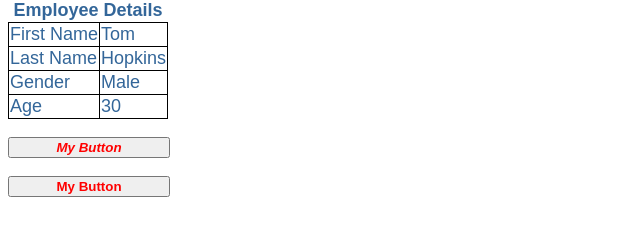
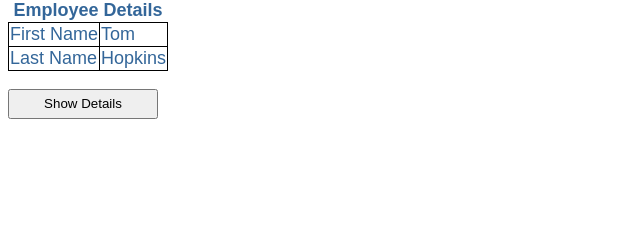
Before and after one commit to chaudharymajid/first_angular, an Angular app: page / in a window 1280 px wide. Shown: the part 385-620 px from the top of the page, without its empty margins (0-640 px from the left). Built offline with nearby package versions, Linux system fonts and the light colour scheme.

Commit message:
show hide button

```diff
--- a/src/app/app.component.html
+++ b/src/app/app.component.html
@@ -5,8 +5,3 @@
 <div>
 <employee></employee>
 </div>
-<br/>
-<button class = "colorClass" [class]='classesToApply' style="width: 162px">My Button</button>
-<br/>
-<br/>
-<button class = "colorClass" [class.boldClass]='applyBoldClass' style="width: 162px">My Button</button>
--- a/src/app/app.component.ts
+++ b/src/app/app.component.ts
@@ -17,4 +17,8 @@ export class AppComponent {
   getFullName() : string {
     return this.firstName + ' ' + this.lastName;
   }
+
+  onClick() : void {
+    alert('Button Clicked');
+  }
 }
--- a/src/app/employee/emp.comp.html
+++ b/src/app/employee/emp.comp.html
@@ -21,7 +21,7 @@
             {{lastName}}
         </td>
     </tr>
-    <tr>
+    <tr *ngIf='showDetails'>
         <td>
             Gender
         </td>
@@ -29,7 +29,7 @@
             {{gender}}
         </td>
     </tr>
-    <tr>
+    <tr *ngIf='showDetails'>
         <td>
             Age
         </td>
@@ -39,3 +39,5 @@
     </tr>
 </tbody>
 </table>
+<br/>
+<button (click) = "toggleDetails()" style="width: 150px; height: 30px;">{{showDetails? 'Hide' : 'Show'}} Details</button>
--- a/src/app/employee/employee.component.ts
+++ b/src/app/employee/employee.component.ts
@@ -10,5 +10,12 @@ export class EmployeeComponent {
   lastName : string = 'Hopkins';
   gender : string = 'Male';
   age : number = 30;
+  showDetails : boolean = false;
+
   columnSpan : number = 2;
+
+  toggleDetails(): void {
+    this.showDetails = !this.showDetails;
+  }
+
 }
```
